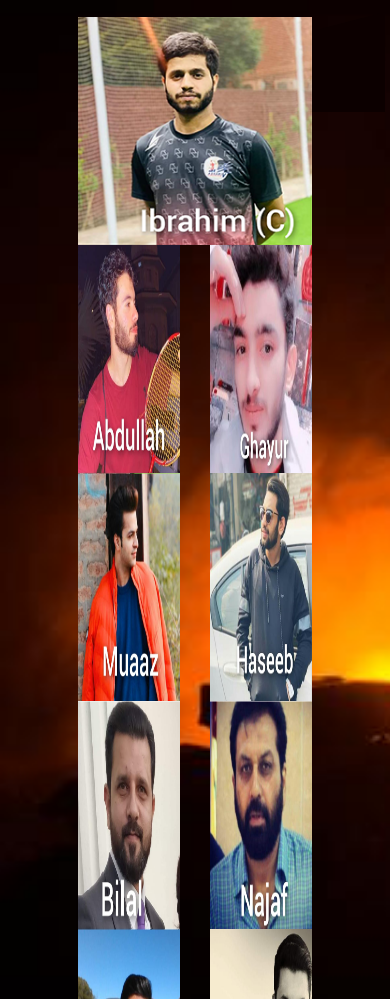
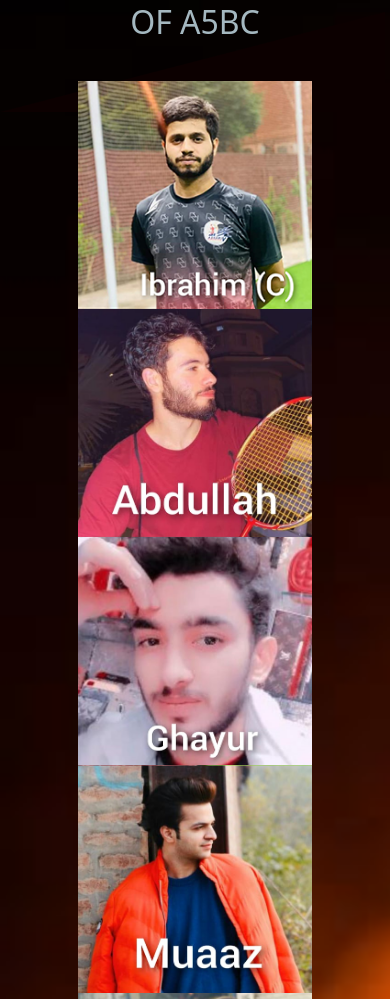
Before and after one commit to AbdullahAhmadAAK/a5bc-club, a website: page index.html in a window 390 px wide. Shown: the part 1985-2984 px from the top of the page. Drawn offline with nearby package versions, Linux system fonts and the light colour scheme; a web font is replaced by a local one.

Commit message:
fix responsiveness of cards section

```diff
--- a/css/main.css
+++ b/css/main.css
@@ -302,7 +302,7 @@ header a,
 }
 
 .collage-padding {
-    padding: 4% 20%;
+    padding: 8% 20%;
 }
 
 @media screen and (min-width: 992px) {
@@ -409,7 +409,7 @@ header a,
 }
 
 .card-captain .flip-card-back {
-    padding: 60px;
+    padding: 10px;
 }
 
 .captain-specs {
@@ -417,7 +417,7 @@ header a,
 }
 
 ul.captain-specs li::marker {
-    font-size: 30px;
+    font-size: 15x;
 }
 
 /******************************** EQUIPMENT SECTION BOOTSTRAP VERSION *********************************/
--- a/index.html
+++ b/index.html
@@ -213,7 +213,7 @@
 
         <!------------------------------------ START SERVICES SECTION -------------------------------->
 
-        <div class="services-section">
+        <div class="services-section pb-5">
             <div class="services-middle">
                 <div class="container">
                     <h1 class="services-h1 text-center">Services</h1>
@@ -364,23 +364,27 @@
                                     />
                                 </div>
                                 <div class="flip-card-back">
-                                    <ul class="captain-specs">
+                                    <ul class="captain-specs ml-4">
                                         <li>
-                                            <h1>Backcourt player</h1>
-                                            <p>Specialty: Steep Shots</p>
-                                            <p>"Come on!"</p>
+                                            <h6 class="m-0">
+                                                Backcourt player
+                                            </h6>
+                                            <p class="m-0">
+                                                Specialty: Steep Shots
+                                            </p>
+                                            <p class="m-0">"Come on!"</p>
                                         </li>
-                                        <li><h1>Club President</h1></li>
-                                        <li><h1>Finance Manager</h1></li>
-                                        <li><h1>Team A's Captain</h1></li>
-                                        <li><h1>Senior Head</h1></li>
+                                        <li>Club President</li>
+                                        <li>Finance Manager</li>
+                                        <li>Team A's Captain</li>
+                                        <li>Senior Head</li>
                                     </ul>
                                 </div>
                             </div>
                         </div>
                     </div>
                     <div
-                        class="col-lg-6 d-lg-flex d-none justify-content-start"
+                        class="col-sm-6 col-12 d-lg-flex d-none justify-content-start"
                     >
                         <img
                             src="Media/AwayTeamSection/logo-away.png"
@@ -388,7 +392,7 @@
                             class="away-row-1 img-responsive"
                         />
                     </div>
-                    <div class="col-lg-3 col-6">
+                    <div class="col-lg-3 col-sm-6 col-12">
                         <div class="flip-card">
                             <div class="flip-card-inner">
                                 <div class="flip-card-front">
@@ -399,14 +403,14 @@
                                     />
                                 </div>
                                 <div class="flip-card-back">
-                                    <h1>Frontcourt player</h1>
+                                    <h6>Frontcourt player</h6>
                                     <p>Specialty: Reactions</p>
-                                    <p>"Pehli!"</p>
+                                    <p>"Maar-maar!"</p>
                                 </div>
                             </div>
                         </div>
                     </div>
-                    <div class="col-lg-3 col-6">
+                    <div class="col-lg-3 col-sm-6 col-12">
                         <div class="flip-card">
                             <div class="flip-card-inner">
                                 <div class="flip-card-front">
@@ -417,14 +421,14 @@
                                     />
                                 </div>
                                 <div class="flip-card-back">
-                                    <h1>Frontcourt player</h1>
+                                    <h6>Frontcourt player</h6>
                                     <p>Specialty: Net Shots</p>
-                                    <p>Ohhhh!</p>
+                                    <p>"Ohhhh!"</p>
                                 </div>
                             </div>
                         </div>
                     </div>
-                    <div class="col-lg-3 col-6">
+                    <div class="col-lg-3 col-sm-6 col-12">
                         <div class="flip-card">
                             <div class="flip-card-inner">
                                 <div class="flip-card-front">
@@ -435,14 +439,14 @@
                                     />
                                 </div>
                                 <div class="flip-card-back">
-                                    <h1>Backcourt player</h1>
+                                    <h6>Backcourt player</h6>
                                     <p>Specialty: Power</p>
                                     <p>"Ese hi!"</p>
                                 </div>
                             </div>
                         </div>
                     </div>
-                    <div class="col-lg-3 col-6">
+                    <div class="col-lg-3 col-sm-6 col-12">
                         <div class="flip-card">
                             <div class="flip-card-inner">
                                 <div class="flip-card-front">
@@ -453,14 +457,14 @@
                                     />
                                 </div>
                                 <div class="flip-card-back">
-                                    <h1>Backcourt player</h1>
+                                    <h6>Backcourt player</h6>
                                     <p>Specialty: Power</p>
-                                    <p>"Dhaz dhaz!"</p>
+                                    <p>"Maari ja maari ja!"</p>
                                 </div>
                             </div>
                         </div>
                     </div>
-                    <div class="col-lg-3 col-6">
+                    <div class="col-lg-3 col-sm-6 col-12">
                         <div class="flip-card">
                             <div class="flip-card-inner">
                                 <div class="flip-card-front">
@@ -471,14 +475,14 @@
                                     />
                                 </div>
                                 <div class="flip-card-back">
-                                    <h1>Backcourt player</h1>
+                                    <h6>Backcourt player</h6>
                                     <p>Specialty: Power</p>
-                                    <p>"..."</p>
+                                    <p>"haddi mei technique hai"</p>
                                 </div>
                             </div>
                         </div>
                     </div>
-                    <div class="col-lg-3 col-6">
+                    <div class="col-lg-3 col-sm-6 col-12">
                         <div class="flip-card">
                             <div class="flip-card-inner">
                                 <div class="flip-card-front">
@@ -489,14 +493,14 @@
                                     />
                                 </div>
                                 <div class="flip-card-back">
-                                    <h1>Backcourt player</h1>
+                                    <h6>Backcourt player</h6>
                                     <p>Specialty: Defense</p>
-                                    <p>"Ahhh!"</p>
+                                    <p>"*groaning during lunges*"</p>
                                 </div>
                             </div>
                         </div>
                     </div>
-                    <div class="col-lg-3 col-6">
+                    <div class="col-lg-3 col-sm-6 col-12">
                         <div class="flip-card">
                             <div class="flip-card-inner">
                                 <div class="flip-card-front">
@@ -507,14 +511,14 @@
                                     />
                                 </div>
                                 <div class="flip-card-back">
-                                    <h1>Frontcourt player</h1>
+                                    <h6>Frontcourt player</h6>
                                     <p>Specialty: Net</p>
-                                    <p>"Just out!"</p>
+                                    <p>"Khassi"</p>
                                 </div>
                             </div>
                         </div>
                     </div>
-                    <div class="col-lg-3 col-6">
+                    <div class="col-lg-3 col-sm-6 col-12">
                         <div class="flip-card">
                             <div class="flip-card-inner">
                                 <div class="flip-card-front">
@@ -525,9 +529,9 @@
                                     />
                                 </div>
                                 <div class="flip-card-back">
-                                    <h1>Frontcourt player</h1>
+                                    <h6>Frontcourt player</h6>
                                     <p>Specialty: Net</p>
-                                    <p>"Good D!"</p>
+                                    <p>"Good Dee(defense)!"</p>
                                 </div>
                             </div>
                         </div>
```
